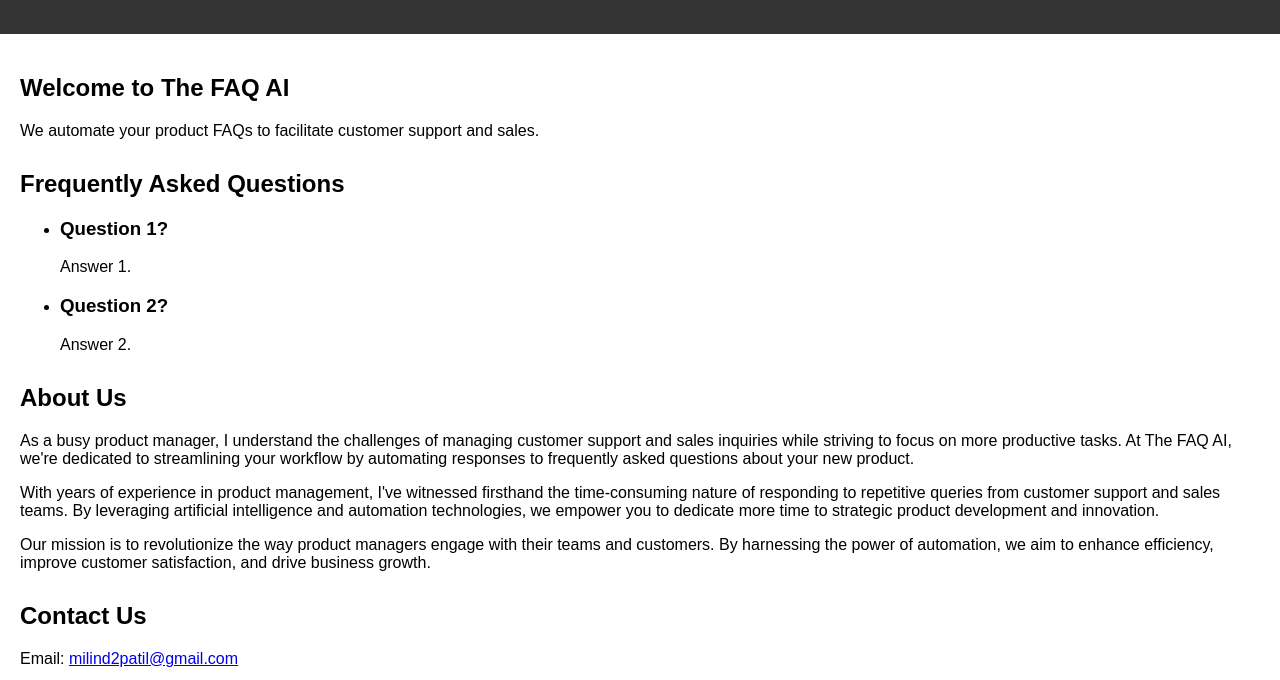
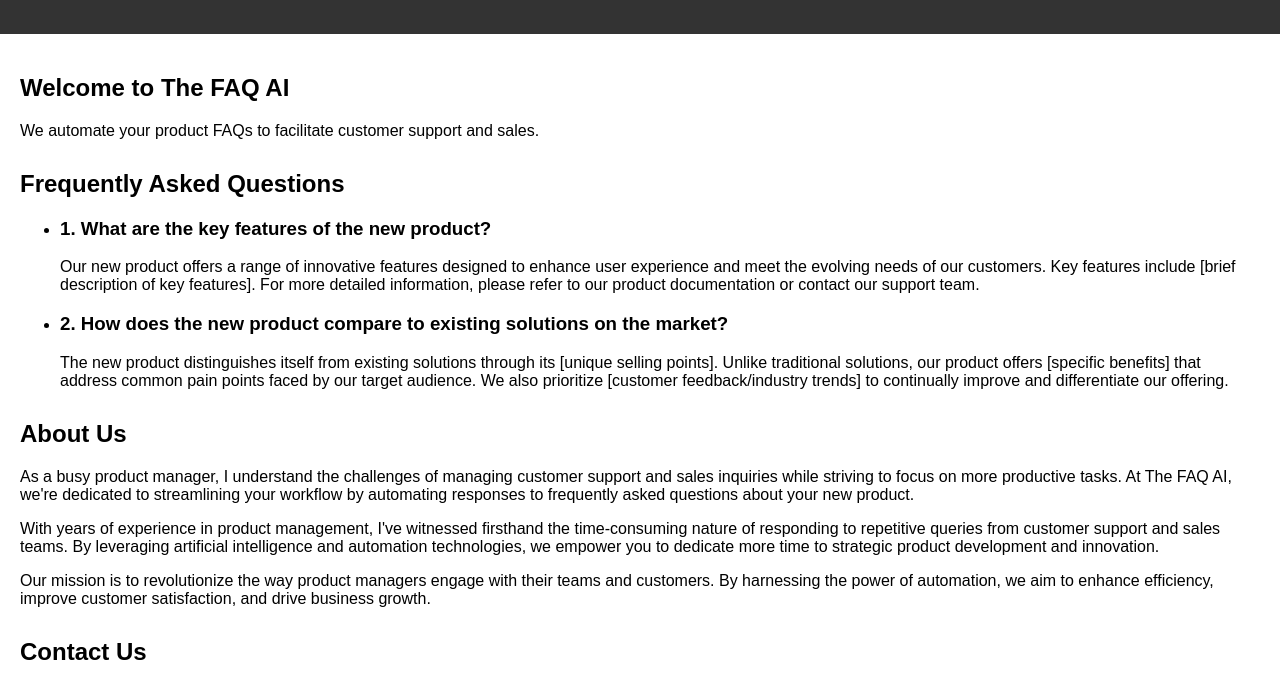
Before and after one commit to milinaire25/thefaqai, a plain HTML site: page index.html in a window 1280 px wide. Shown: the part 120-800 px from the top of the page. Drawn offline with Linux system fonts and the light colour scheme; a script that the page names is missing.

Commit message:
Update index.html

```diff
--- a/index.html
+++ b/index.html
@@ -27,15 +27,15 @@
 
         <section id="faq">
             <h2>Frequently Asked Questions</h2>
-            <ul>
-                <li>
-                    <h3>Question 1?</h3>
-                    <p>Answer 1.</p>
-                </li>
-                <li>
-                    <h3>Question 2?</h3>
-                    <p>Answer 2.</p>
-                </li>
+    <ul>
+        <li>
+            <h3>1. What are the key features of the new product?</h3>
+            <p>Our new product offers a range of innovative features designed to enhance user experience and meet the evolving needs of our customers. Key features include [brief description of key features]. For more detailed information, please refer to our product documentation or contact our support team.</p>
+        </li>
+        <li>
+            <h3>2. How does the new product compare to existing solutions on the market?</h3>
+            <p>The new product distinguishes itself from existing solutions through its [unique selling points]. Unlike traditional solutions, our product offers [specific benefits] that address common pain points faced by our target audience. We also prioritize [customer feedback/industry trends] to continually improve and differentiate our offering.</p>
+        </li>
                 <!-- Add more FAQ items as needed -->
             </ul>
         </section>
```
